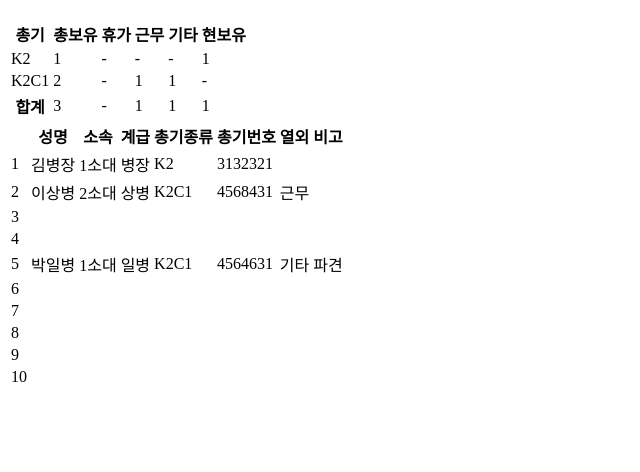
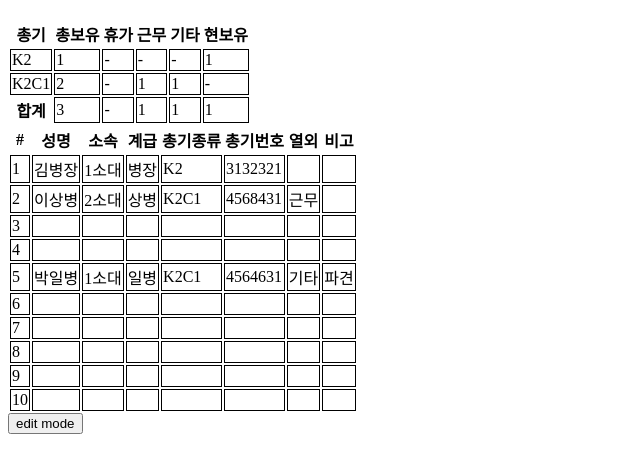
Before and after one commit to osamhack2022/IOT_WEB_SmartGunCabinet_Musago, a plain HTML site: page WEB_FE/index.html in a window 1280 px wide. Shown: the part 70-542 px from the top of the page, without its empty margins (0-640 px from the left). Drawn offline with Linux system fonts and the light colour scheme.

Commit message:
add edit mode

```diff
--- /dev/null
+++ b/WEB_FE/css/debug.css
@@ -0,0 +1,9 @@
+#edit_status .selected{
+    background: lightgreen;
+}
+td{
+    border: 1px solid black;
+}
+#gun_list_table .edit{
+    background: lightblue;
+}
--- a/WEB_FE/index.html
+++ b/WEB_FE/index.html
@@ -2,6 +2,7 @@
 <html lang="ko">
 <head>
     <meta charset="UTF-8">
+    <link rel="stylesheet" href="css/debug.css"></link>
 <body style="user-select: none">
     <h1>
         근무자 총기 보관함
@@ -15,6 +16,7 @@
         <thead></thead>
         <tbody></tbody>
     </table>
+    <button id="bt_edit_mode">edit mode</button>
     <script type="text/javascript" src="js/defines.js"></script>
     <script type="text/javascript" src="js/datatypes.js"></script>
     <script type="text/javascript" src="js/objconv.js"></script>
--- a/WEB_FE/js/datatypes.js
+++ b/WEB_FE/js/datatypes.js
@@ -4,15 +4,15 @@
  * @brief class for data types
  */
 
-// 성명	소속	계급	총기종류	총기번호	열외	비고
-// name	division	lank	gun_model	gun_serial	status	note
-// string	string	enum	string	unsigned intiger	enum	string
+// #    성명	소속	계급	총기종류	총기번호	열외	비고
+// num  name	division	lank	gun_model	gun_serial	status	note
+// intiger  string	string	enum	string	unsigned intiger	enum	string
 /**
  * @type {Object.<string, string>}
  * @readonly
 */
 const GunStatus_ParamNames = {
-    num: "번호",
+    num: "#",
     name: "성명",
     division: "소속",
     lank: "계급",
@@ -21,9 +21,14 @@ const GunStatus_ParamNames = {
     status: "열외",
     note: "비고"
 }
+/**
+ * @type {Array.<string>}
+ * @readonly
+ */
+const GunStatus_Param_Array = Object.keys(GunStatus_ParamNames);
 class GunStatus {
     /**
-     * @param {number} num 번호
+     * @param {number} num #
      * @param {string} name 성명
      * @param {string} division 소속
      * @param {Lank} lank 계급
--- a/WEB_FE/js/dom/edit_status.js
+++ b/WEB_FE/js/dom/edit_status.js
@@ -9,12 +9,14 @@
 // import { body Status } from './defines.js';
 // import { update_gun_list_table } from './gun_list.js';
 
+var editMode = false;
 
 /**
  * @brief edit_status
  * @param {GunStatus} gunStatus GunStatus data
 */
 var edit_status = function (gunStatus) {
+    if(editMode) return;
     if(document.getElementById("edit_status") != null) {
         document.getElementById("edit_status").remove();
     }
@@ -25,6 +27,7 @@ var edit_status = function (gunStatus) {
     let buttons = []
     let note = document.createElement('input');
     let close = document.createElement('button');
+    let clear = document.createElement('button');
 
     body.appendChild(root);
     root.appendChild(popup);
@@ -34,11 +37,16 @@ var edit_status = function (gunStatus) {
     popup.setAttribute('class','popup');
     note.setAttribute('placeholder',GunStatus_ParamNames.note);
     close.setAttribute('class','close');
+    clear.setAttribute('class','clear');
 
     note.value = gunStatus.note;
     close.innerHTML = 'X';
+    clear.innerHTML = 'clear';
     close.addEventListener('click', () => {
         root.remove();
+    });
+    clear.addEventListener('click', () => {
+        note.value = '';
     });
     for(let i = 0; i < Status_table.length; i++) {
         let status = Status_table[i];
@@ -62,5 +70,47 @@ var edit_status = function (gunStatus) {
         });
     }
     popup.appendChild(note);
+    popup.appendChild(clear);
     popup.appendChild(close);
 }
+
+/**
+ * @brief edit_gun_status_list_row
+*/
+var edit_gun_status_list_row = function () {
+    const tbody = gun_list_table.querySelector("tbody");
+    if(editMode)
+    {
+        // start edit mode
+        Object.values(tbody.rows).forEach(row => {
+            for(let i = 0; i < GunStatus_Param_Array.length; i++) {
+                const param = GunStatus_Param_Array[i];
+                const cell = row.querySelector("."+param);
+                if(param != "num" && param != "status" && param != "lank") {
+                    cell.classList.add("edit");
+                    cell.setAttribute("contenteditable", "true");
+                }
+            }
+        });
+    }else{
+        // end edit mode
+        Object.values(tbody.rows).forEach(row => {
+            for(let i = 0; i < GunStatus_Param_Array.length; i++) {
+                const param = GunStatus_Param_Array[i];
+                const cell = row.querySelector("."+param);
+                cell.classList.remove("edit");
+                cell.removeAttribute("contenteditable");
+            }
+        });
+    }
+}
+
+document.querySelector('#bt_edit_mode').addEventListener('click', (e) => {
+    editMode = !editMode;
+    if(editMode) {
+        e.currentTarget.innerHTML = 'save';
+    } else {
+        e.currentTarget.innerHTML = 'edit mode';
+    }
+    edit_gun_status_list_row();
+});
--- a/WEB_FE/js/dom/gun_list.js
+++ b/WEB_FE/js/dom/gun_list.js
@@ -14,17 +14,15 @@
  */
 function set_gun_list_table_thead() {
     const thead = gun_list_table.querySelector("thead");
-    thead.innerHTML = `
-        <tr>
-            <th class="num"></th>
-            <th class="name">${GunStatus_ParamNames.name}</th>
-            <th class="division">${GunStatus_ParamNames.division}</th>
-            <th class="lank">${GunStatus_ParamNames.lank}</th>
-            <th class="gun_model">${GunStatus_ParamNames.gun_model}</th>
-            <th class="gun_serial">${GunStatus_ParamNames.gun_serial}</th>
-            <th class="status">${GunStatus_ParamNames.status}</th>
-            <th class="note">${GunStatus_ParamNames.note}</th>
-        </tr>`;
+    thead.innerHTML = "";
+
+    let row = thead.insertRow();
+    GunStatus_Param_Array.forEach(param => {
+        let cell = document.createElement("th");
+        cell.className = param;
+        cell.innerHTML = GunStatus_ParamNames[param];
+        row.appendChild(cell);
+    });
 }
 
 /**
@@ -33,16 +31,22 @@ function set_gun_list_table_thead() {
  * @param {GunStatus} data GunStatus data
  */
 function set_row_GunStatus(row, data) {
-    row.innerHTML = `
-    <td class="num">${data.num}</td>
-    <td class="name">${data.name}</td>
-    <td class="division">${data.division}</td>
-    <td class="lank">${Lank_table[data.lank]}</td>
-    <td class="gun_model">${data.gun_model}</td>
-    <td class="gun_serial">${data.gun_serial}</td>
-    <td class="status">${data.status == Status.현보유 ? "" : Status_table[data.status]}</td>
-    <td class="note">${data.note}</td>
-    `;
+    row.innerHTML = "";
+    GunStatus_Param_Array.forEach(param => {
+        let cell = row.insertCell();
+        cell.className = param;
+        cell.innerHTML =
+        param == "status" ?
+            data.status == Status.현보유 ?
+                "" :
+                Status_table[data.status] :
+        param == "lank" ?
+            data.lank == Lank.없음 ?
+                "" :
+                Lank_table[data.lank] :
+        data[param];
+
+    });
     row.addEventListener('click', function (e) {
         edit_status(data);
     });
@@ -64,10 +68,9 @@ function set_gun_list_table_tbody(datalist) {
             set_row_GunStatus(row, gunStatus);
         }else{
             let row = tbody.insertRow();
-            let param_table = Object.keys(GunStatus_ParamNames);
-            row.innerHTML += `<td class="${param_table[0]} empty">${i+1}</td>`;
-            for(let j = 1; j < param_table.length; j++) {
-                row.innerHTML += `<td class="${param_table[j]} empty"></td>`;
+            row.innerHTML += `<td class="${GunStatus_Param_Array[0]} empty">${i+1}</td>`;
+            for(let j = 1; j < GunStatus_Param_Array.length; j++) {
+                row.innerHTML += `<td class="${GunStatus_Param_Array[j]} empty"></td>`;
             }
         }
     }
```
